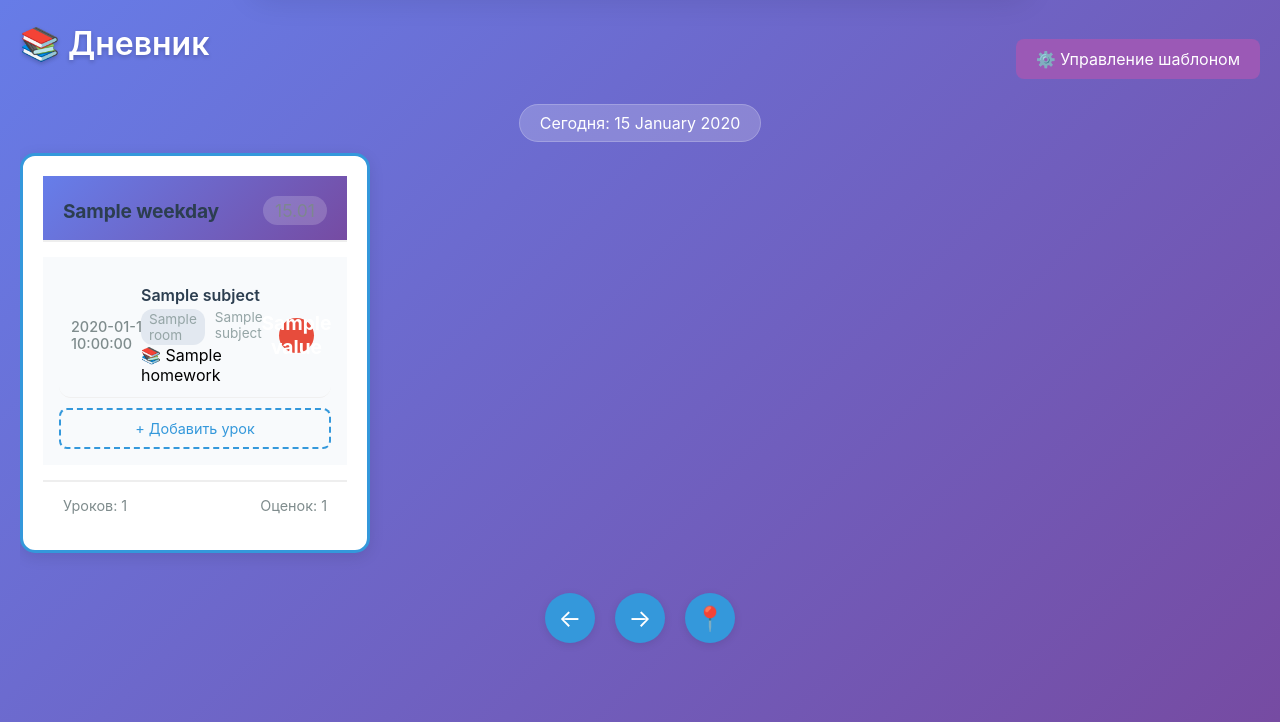
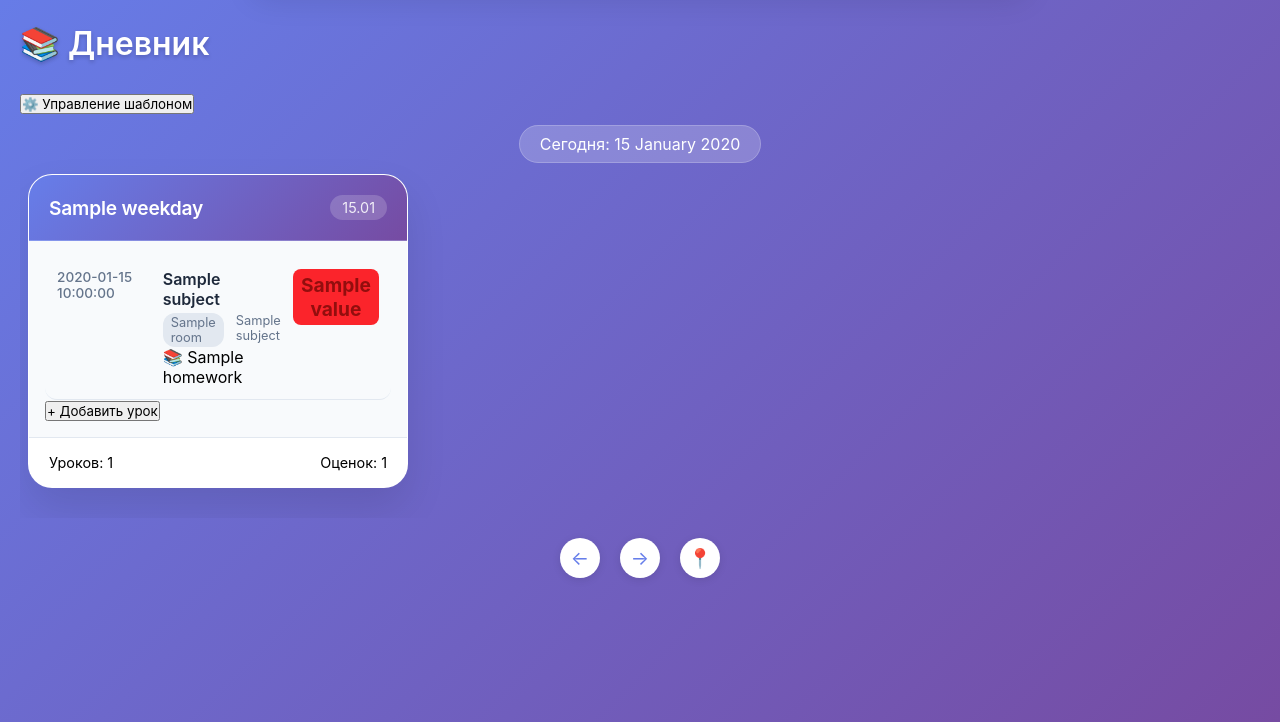
Before and after one commit to Andre-wb/Artifex, a FastAPI app: template templates/diary.html in a window 1280 px wide. Shown: the part 78-800 px from the top of the page. Run offline with FastAPI, Linux system fonts and the light colour scheme; the template is opened without the code that fills it: most values are stand-ins (such as "Sample title", 1, 10 or a date in 2020).

Commit message:
Удаление ненужных стилей

```diff
--- a/templates/diary.html
+++ b/templates/diary.html
@@ -3,254 +3,7 @@
 {% block title %}Дневник{% endblock %}
 
 {% block extra_css %}
-<style>
-  .days-carousel {
-    display: flex;
-    overflow-x: auto;
-    gap: 20px;
-    padding: 20px 0;
-    scroll-behavior: smooth;
-    -webkit-overflow-scrolling: touch;
-  }
-
-  .day-card {
-    flex: 0 0 350px;
-    background: white;
-    border-radius: 15px;
-    box-shadow: 0 4px 15px rgba(0,0,0,0.1);
-    padding: 20px;
-    transition: transform 0.3s;
-  }
-
-  .day-card:hover {
-    transform: translateY(-5px);
-    box-shadow: 0 6px 20px rgba(0,0,0,0.15);
-  }
-
-  .day-card.today {
-    border: 3px solid #3498db;
-  }
-
-  .day-header {
-    display: flex;
-    justify-content: space-between;
-    align-items: center;
-    padding-bottom: 15px;
-    border-bottom: 2px solid #eee;
-    margin-bottom: 15px;
-  }
-
-  .day-week {
-    font-size: 1.2em;
-    font-weight: bold;
-    color: #2c3e50;
-  }
-
-  .day-date {
-    color: #7f8c8d;
-    font-size: 1.1em;
-  }
-
-  .lessons-list {
-    min-height: 200px;
-  }
-
-  .lesson-item {
-    display: grid;
-    grid-template-columns: 60px 1fr 40px;
-    gap: 10px;
-    padding: 12px;
-    border-bottom: 1px solid #f0f0f0;
-    align-items: center;
-    cursor: pointer;
-  }
-
-  .lesson-item:hover {
-    background-color: #f5f5f5;
-  }
-
-  .lesson-time {
-    font-size: 0.9em;
-    color: #7f8c8d;
-  }
-
-  .lesson-name {
-    font-weight: 600;
-    color: #2c3e50;
-  }
-
-  .lesson-details {
-    font-size: 0.85em;
-    color: #95a5a6;
-    display: flex;
-    gap: 10px;
-  }
-
-  .lesson-grade {
-    width: 35px;
-    height: 35px;
-    border-radius: 50%;
-    display: flex;
-    align-items: center;
-    justify-content: center;
-    font-weight: bold;
-    color: white;
-  }
-
-  .lesson-grade.great { background: #27ae60; }
-  .lesson-grade.good { background: #2980b9; }
-  .lesson-grade.normal { background: #f39c12; }
-  .lesson-grade.bad { background: #e74c3c; }
-
-  .day-footer {
-    margin-top: 15px;
-    padding-top: 15px;
-    border-top: 2px solid #eee;
-    display: flex;
-    justify-content: space-between;
-    color: #7f8c8d;
-  }
-
-  .carousel-nav {
-    display: flex;
-    justify-content: center;
-    gap: 20px;
-    margin: 20px 0;
-  }
-
-  .nav-arrow {
-    background: #3498db;
-    color: white;
-    border: none;
-    width: 50px;
-    height: 50px;
-    border-radius: 25px;
-    font-size: 24px;
-    cursor: pointer;
-    transition: background 0.3s;
-  }
-
-  .nav-arrow:hover {
-    background: #2980b9;
-  }
-
-  .add-lesson-btn {
-    background: none;
-    border: 2px dashed #3498db;
-    color: #3498db;
-    padding: 10px;
-    width: 100%;
-    border-radius: 8px;
-    cursor: pointer;
-    font-size: 0.9em;
-    margin-top: 10px;
-    transition: all 0.3s;
-  }
-
-  .add-lesson-btn:hover {
-    background: #3498db;
-    color: white;
-  }
-
-  .template-btn {
-    background: #9b59b6;
-    color: white;
-    border: none;
-    padding: 10px 20px;
-    border-radius: 8px;
-    cursor: pointer;
-    font-size: 1em;
-    margin-left: 10px;
-  }
-
-  .modal {
-    display: none;
-    position: fixed;
-    top: 0;
-    left: 0;
-    width: 100%;
-    height: 100%;
-    background: rgba(0,0,0,0.5);
-    justify-content: center;
-    align-items: center;
-    z-index: 1000;
-  }
-
-  .modal-content {
-    background: white;
-    padding: 30px;
-    border-radius: 15px;
-    width: 90%;
-    max-width: 500px;
-    max-height: 80vh;
-    overflow-y: auto;
-  }
-
-  .form-group {
-    margin-bottom: 15px;
-  }
-
-  .form-group label {
-    display: block;
-    margin-bottom: 5px;
-    color: #2c3e50;
-    font-weight: 500;
-  }
-
-  .form-group input,
-  .form-group select,
-  .form-group textarea {
-    width: 100%;
-    padding: 8px 12px;
-    border: 2px solid #e0e0e0;
-    border-radius: 8px;
-    font-size: 1em;
-  }
-
-  .form-group input:focus,
-  .form-group select:focus,
-  .form-group textarea:focus {
-    outline: none;
-    border-color: #3498db;
-  }
-
-  .modal-buttons {
-    display: flex;
-    gap: 10px;
-    margin-top: 20px;
-  }
-
-  .btn {
-    padding: 10px 20px;
-    border: none;
-    border-radius: 8px;
-    cursor: pointer;
-    font-size: 1em;
-    flex: 1;
-  }
-
-  .btn-primary {
-    background: #3498db;
-    color: white;
-  }
-
-  .btn-secondary {
-    background: #95a5a6;
-    color: white;
-  }
-
-  .btn-danger {
-    background: #e74c3c;
-    color: white;
-  }
-
-  .header-actions {
-    display: flex;
-    justify-content: space-between;
-    align-items: center;
-    margin-bottom: 20px;
-  }
-</style>
+<link rel="stylesheet" href="{{ url_for('static', path='css/diary.css') }}">
 {% endblock %}
 
 {% block content %}
```
Also changed, not shown: app.db.
